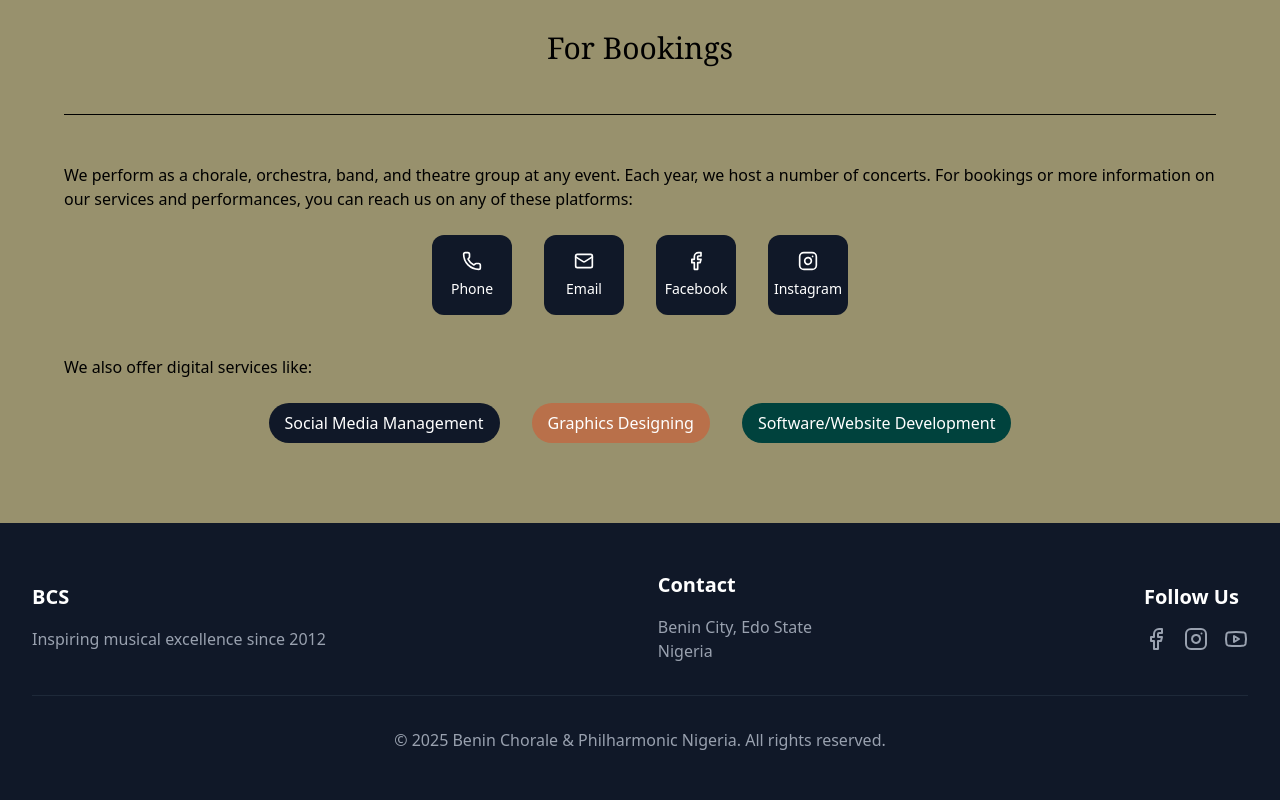
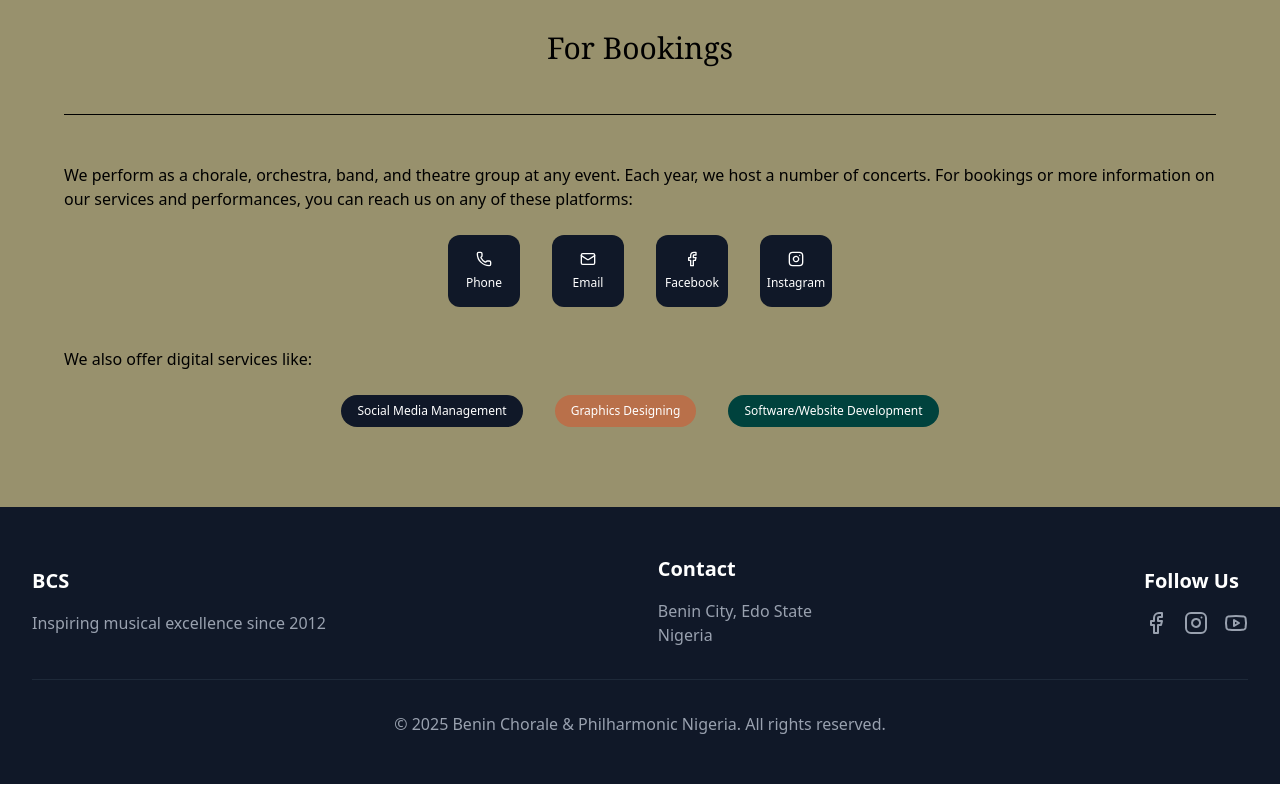
Before and after one commit to Chiarinze/bcs, a React (Vite) app: page / in a window 1280 px wide. Shown: the part 3460-4260 px from the top of the page. Built offline with nearby package versions, Linux system fonts and the light colour scheme.

Commit message:
New commit

```diff
--- a/src/components/BookUs.tsx
+++ b/src/components/BookUs.tsx
@@ -33,17 +33,17 @@ export default function BookUs() {
             information on our services and performances, you can reach us on
             any of these platforms:
           </p>
-          <div className="flex  gap-8">
+          <div className="flex gap-8">
             {contactIcons.map((contact, index) => (
               <a
                 key={index}
                 href={contact.link}
                 target={contact.name !== "Phone" ? "_blank" : "_self"}
                 rel="noopener noreferrer"
-                className="p-4 w-20 h-20 flex flex-col bg-gray-900 items-center rounded-xl text-white hover:text-gray-200 transition-all"
+                className="p-4 w-18 h-18 flex flex-col bg-gray-900 items-center rounded-xl text-white hover:text-gray-200 transition-all"
               >
                 {contact.icon}
-                <span className="text-sm mt-2">{contact.name}</span>
+                <span className="text-xs mt-2">{contact.name}</span>
               </a>
             ))}
           </div>
@@ -51,7 +51,7 @@ export default function BookUs() {
 
         <div className="mt-10">
           <p className="mb-6">We also offer digital services like:</p>
-          <div className="w-full flex justify-center items-center gap-8 text-white">
+          <div className="w-full flex justify-center items-center gap-8 text-white text-xs">
             <span className="px-4 py-2 rounded-full bg-gray-900">
               Social Media Management
             </span>
```
